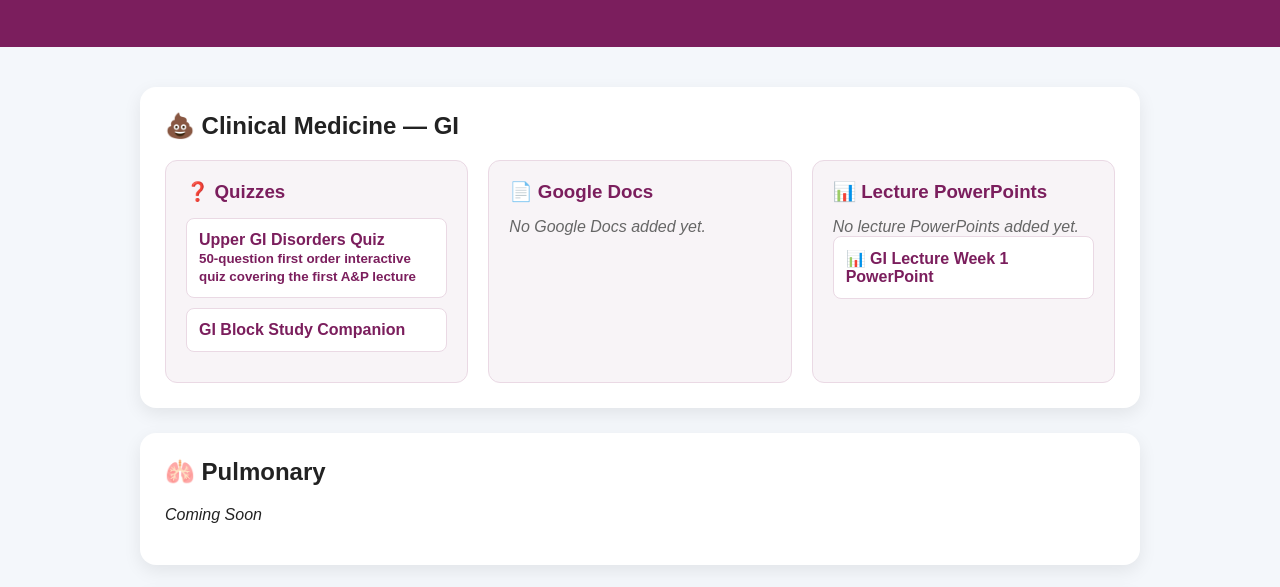
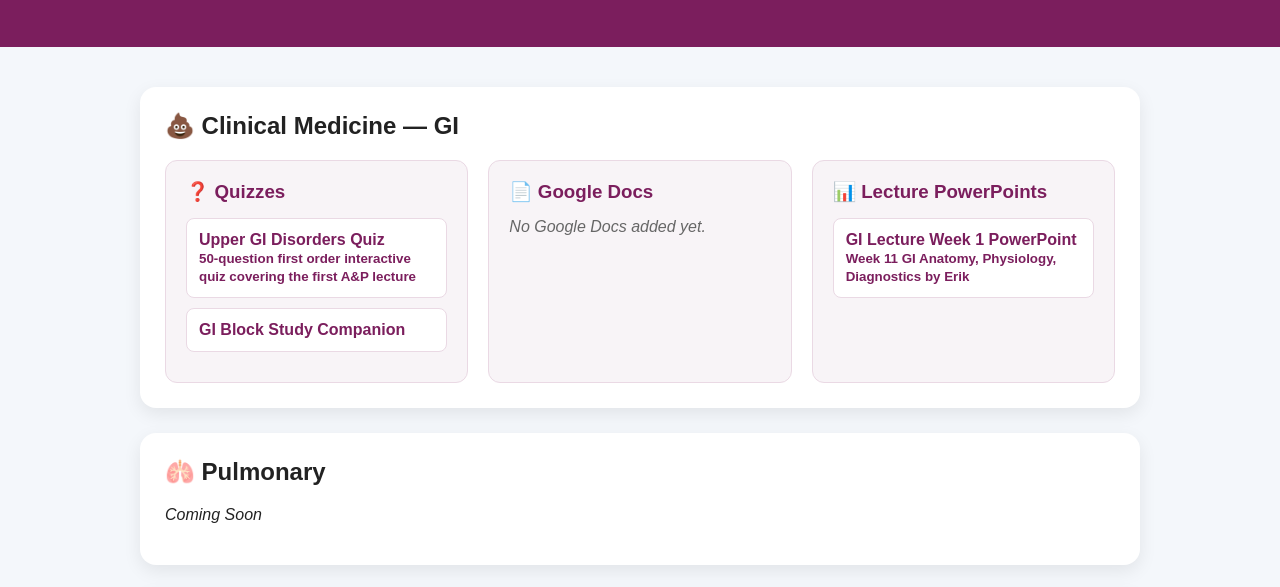
Before and after one commit to mercedasadams/PA-Study-Hub, a plain HTML site: page index.html in a window 1280 px wide. Shown: the part 137-724 px from the top of the page. Drawn offline with Linux system fonts and the light colour scheme.

Commit message:
Update index.html

```diff
--- a/index.html
+++ b/index.html
@@ -163,13 +163,12 @@ GI Block Study Companion
 <h3>📊 Lecture PowerPoints</h3>
 
 <!-- ADD NEW POWERPOINT OR GOOGLE SLIDES LINKS BELOW THIS LINE -->
-<p class="empty-message">No lecture PowerPoints added yet.</p>
-
 <a href="Lecture 1 - Week 11 GI Anatomy, Physiology, Diagnostics.pptx">
-📊 GI Lecture Week 1 PowerPoint
+    <strong>GI Lecture Week 1 PowerPoint</strong><br>
+    <small>
+        Week 11 GI Anatomy, Physiology, Diagnostics by Erik
+    </small>
 </a>
-
-
 
 <!-- ADD NEW POWERPOINT OR GOOGLE SLIDES LINKS ABOVE THIS LINE -->
 
```
